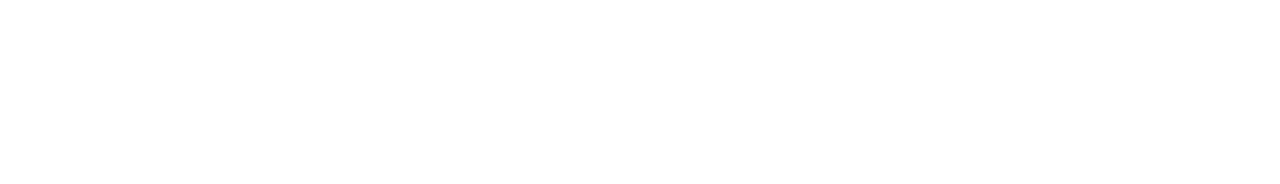
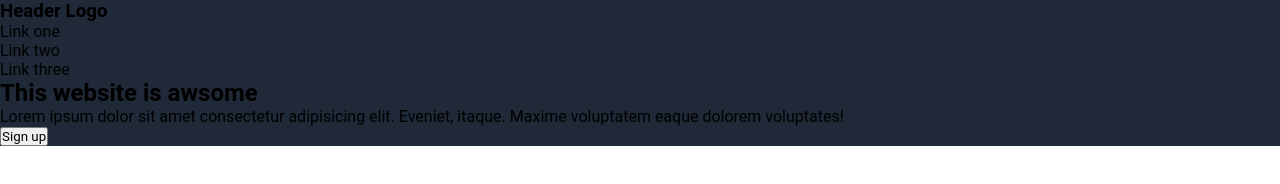
Before and after one commit to volpe23/landing-page, a plain HTML site: page index.html in a window 1280 px wide. Drawn offline with Linux system fonts and the light colour scheme.

Commit message:
Added boilerplate to index.html and style.css

```diff
--- a/index.html
+++ b/index.html
@@ -4,9 +4,35 @@
     <meta charset="UTF-8">
     <meta http-equiv="X-UA-Compatible" content="IE=edge">
     <meta name="viewport" content="width=device-width, initial-scale=1.0">
+    <link href="style.css" rel="stylesheet">
     <title>Landing page</title>
 </head>
 <body>
-
+    <div class="header">
+        <div class="navbar">
+            <div class="header-logo">
+                <h3>Header Logo</h3>
+            </div>
+            <ul class="header-links">
+                <li>
+                    <a>Link one</a>
+                </li>
+                <li>
+                    <a>Link two</a>
+                </li>
+                <li>
+                    <a>Link three</a>
+                </li>
+            </ul>
+        </div>
+        <div class="hero">
+            <div class="hero-text">
+                <h2 class="hero-title">This website is awsome</h2>
+                <p class="hero-desc">Lorem ipsum dolor sit amet consectetur adipisicing elit. Eveniet, itaque. Maxime voluptatem eaque dolorem voluptates!</p>
+                <button class="hero-button">Sign up</button>
+            </div>
+            <div class="hero-image"></div>
+        </div>
+    </div>
 </body>
 </html>
--- a/style.css
+++ b/style.css
@@ -0,0 +1,9 @@
+* {
+    box-sizing: border-box;
+    margin: 0;
+    padding: 0;
+    font-family: roboto;
+}
+.header {
+    background-color: #1f2937;
+}
```
Also changed, not shown: 1 other file.
